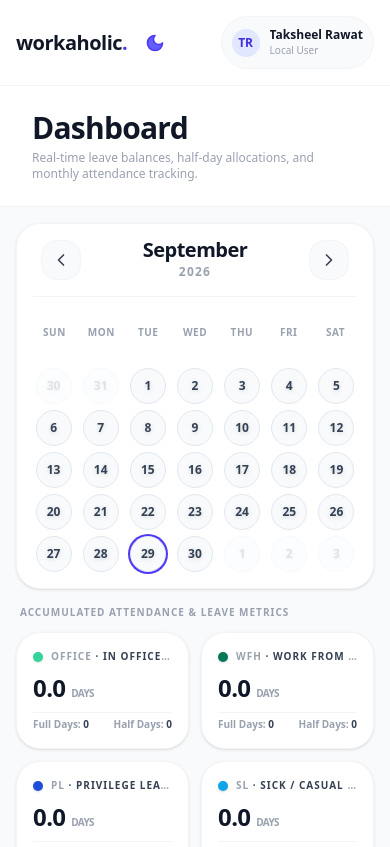
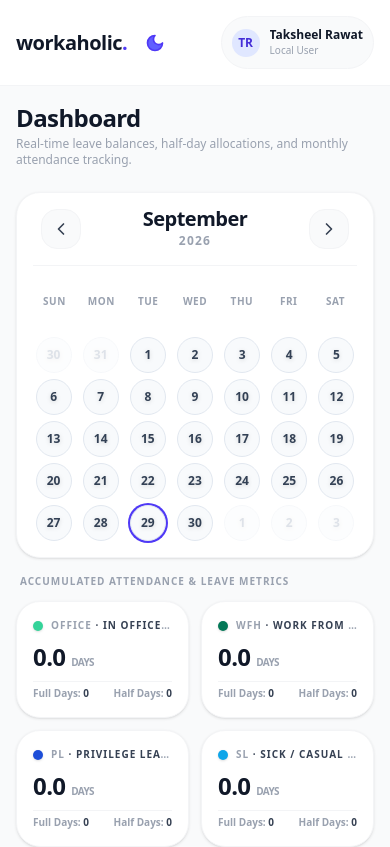
Before and after one commit to TaksheelSingh/workaholic, a React (Vite) app: page / in a window 390 px wide. Shown: the top 847 px of the page. Built offline with nearby package versions, Linux system fonts and the light colour scheme; no server answers.

Commit message:
Remove faint header bottom border line and blend Dashboard title seamlessly into workspace layout

```diff
--- a/src/components/TopBar.jsx
+++ b/src/components/TopBar.jsx
@@ -2,12 +2,12 @@ import React from 'react';
 
 export const TopBar = () => {
   return (
-    <header className="px-8 py-6 bg-white dark:bg-gray-900 border-b border-gray-100 dark:border-gray-800 transition-colors duration-200">
+    <header className="px-4 pt-4 pb-2 md:px-8 md:pt-6 md:pb-3 bg-gray-50 dark:bg-gray-950 transition-colors duration-200">
       <div>
-        <h1 className="text-3xl font-black tracking-tight text-gray-900 dark:text-white">
+        <h1 className="text-2xl md:text-3xl font-black tracking-tight text-gray-900 dark:text-white">
           Dashboard
         </h1>
-        <p className="text-xs font-medium text-gray-400 dark:text-gray-400 mt-1 max-w-2xl">
+        <p className="text-xs font-medium text-gray-400 dark:text-gray-400 mt-0.5 md:mt-1 max-w-2xl">
           Real-time leave balances, half-day allocations, and monthly attendance tracking.
         </p>
       </div>
--- a/standalone_dashboard.html
+++ b/standalone_dashboard.html
@@ -141,10 +141,10 @@
 
           {/* Main Workspace */}
           <div className="flex-1 flex flex-col min-w-0 overflow-hidden bg-gray-50 dark:bg-gray-950">
-            <header className="px-6 md:px-8 py-6 bg-white dark:bg-gray-900 border-b border-gray-100 dark:border-gray-800">
+            <header className="px-4 pt-4 pb-2 md:px-8 md:pt-6 md:pb-3 bg-gray-50 dark:bg-gray-950">
               <div>
                 <h1 className="text-2xl md:text-3xl font-black text-gray-900 dark:text-white">Dashboard</h1>
-                <p className="text-xs font-medium text-gray-400 dark:text-gray-400 mt-1">Real-time leave balances, half-day allocations, and monthly attendance tracking.</p>
+                <p className="text-xs font-medium text-gray-400 dark:text-gray-400 mt-0.5 md:mt-1">Real-time leave balances, half-day allocations, and monthly attendance tracking.</p>
               </div>
             </header>
 
```
